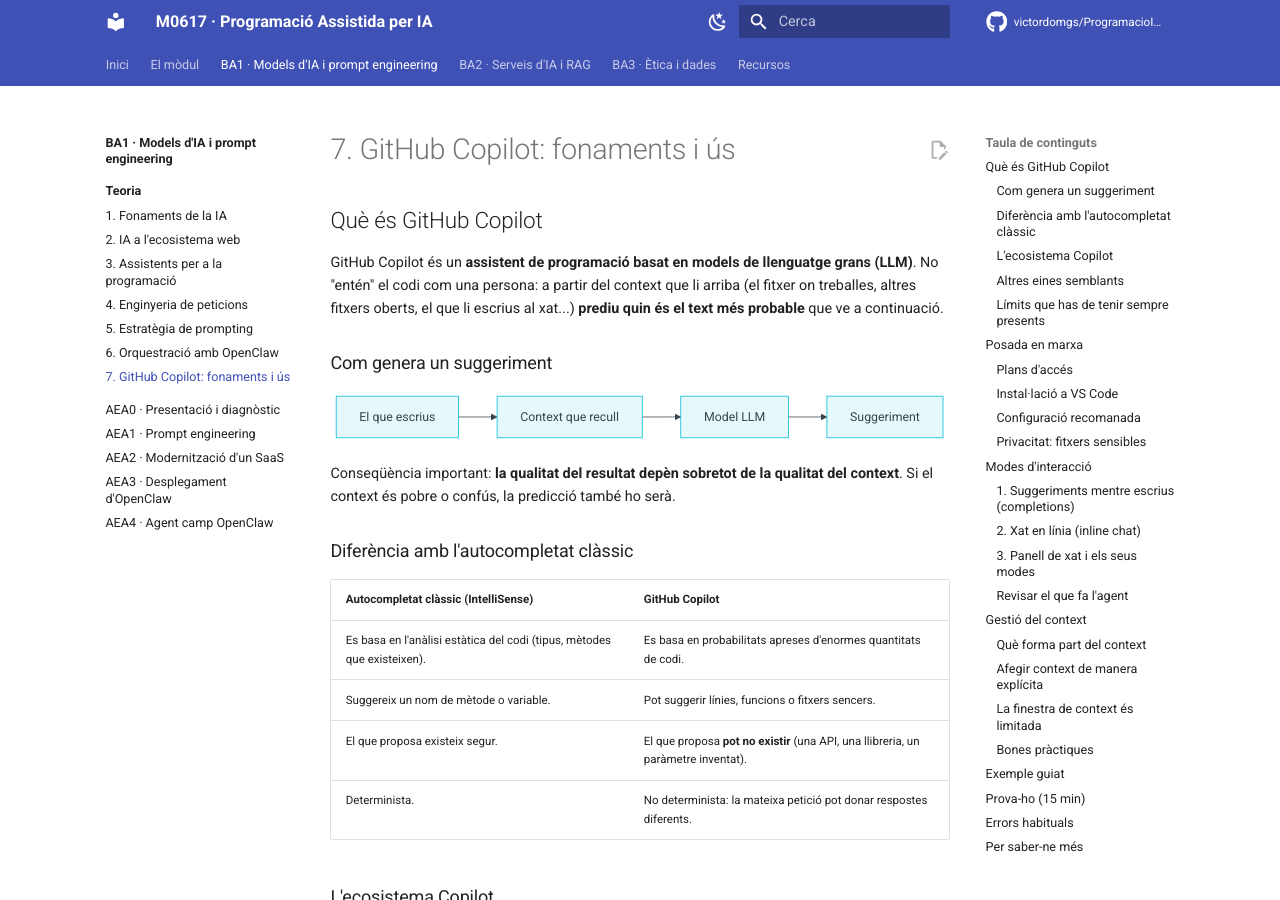
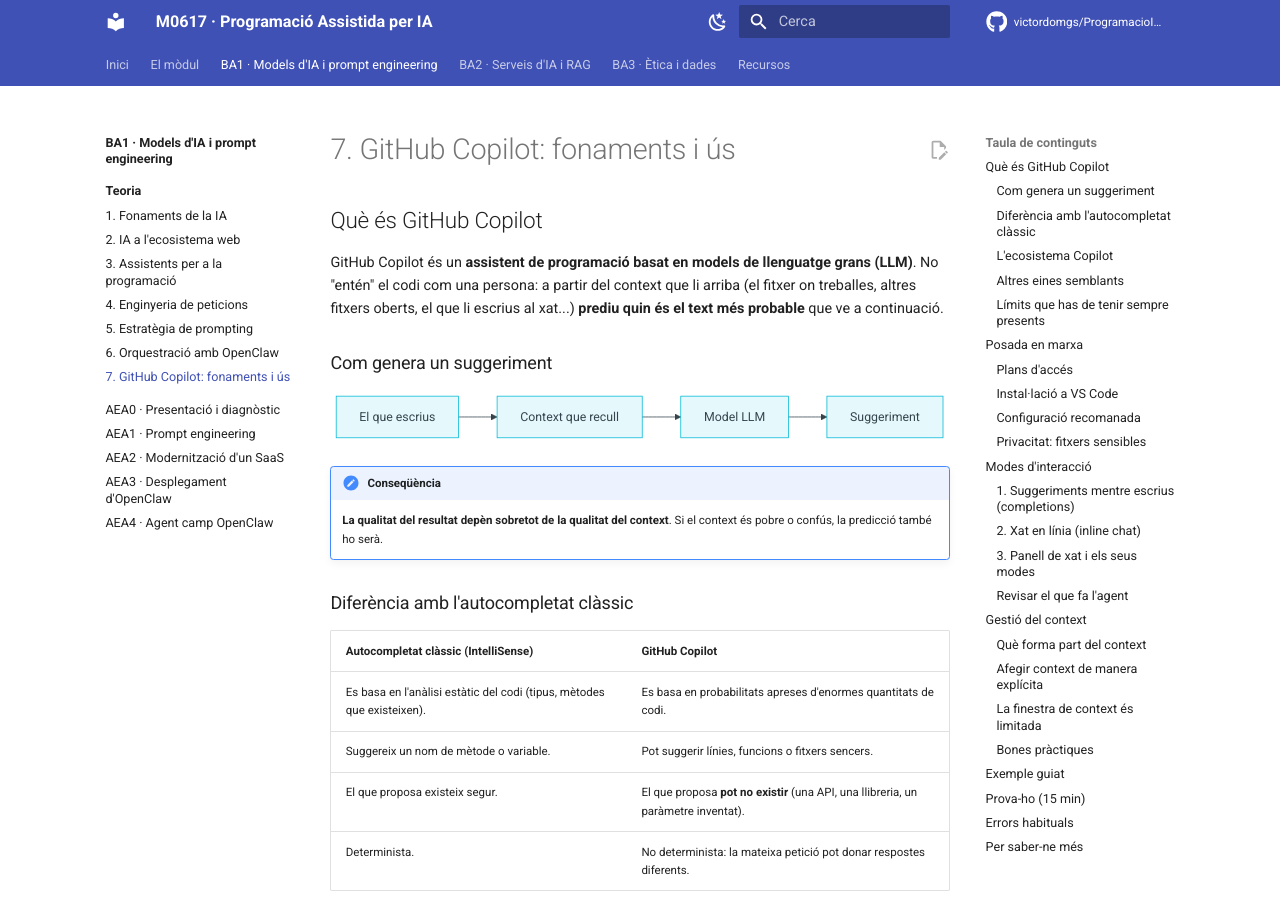
Before and after one commit to victordomgs/ProgramacioIADAW, an MkDocs documentation site: the page built from docs/ba1/teoria/07-copilot-fonaments.md, in a window 1280 px wide and 900 px high. Built offline with MkDocs 1.6.1 and Material for MkDocs 9.7.7, drawn with Linux system fonts in a browser that asks for light colours; comment, search, counter and statistics services are not loaded.

Commit message:
Update 07-copilot-fonaments.md

````diff
--- a/docs/ba1/teoria/07-copilot-fonaments.md
+++ b/docs/ba1/teoria/07-copilot-fonaments.md
@@ -11,13 +11,14 @@ flowchart LR
     A[El que escrius] --> B[Context que recull] --> C[Model LLM] --> D[Suggeriment]
 ```
 
-Conseqüència important: **la qualitat del resultat depèn sobretot de la qualitat del context**. Si el context és pobre o confús, la predicció també ho serà.
+!!! Conseqüència important
+    **La qualitat del resultat depèn sobretot de la qualitat del context**. Si el context és pobre o confús, la predicció també ho serà.
 
 ### Diferència amb l'autocompletat clàssic
 
 | Autocompletat clàssic (IntelliSense) | GitHub Copilot |
 |---|---|
-| Es basa en l'anàlisi estàtica del codi (tipus, mètodes que existeixen). | Es basa en probabilitats apreses d'enormes quantitats de codi. |
+| Es basa en l'anàlisi estàtic del codi (tipus, mètodes que existeixen). | Es basa en probabilitats apreses d'enormes quantitats de codi. |
 | Suggereix un nom de mètode o variable. | Pot suggerir línies, funcions o fitxers sencers. |
 | El que proposa existeix segur. | El que proposa **pot no existir** (una API, una llibreria, un paràmetre inventat). |
 | Determinista. | No determinista: la mateixa petició pot donar respostes diferents. |
````
